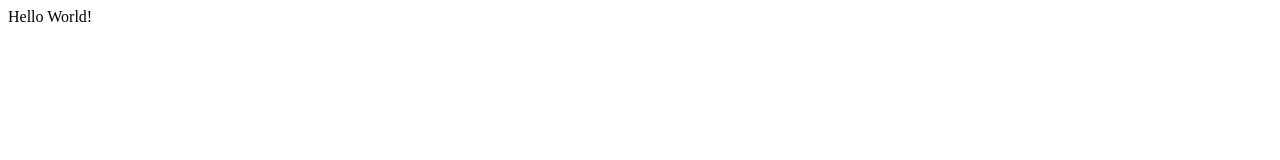
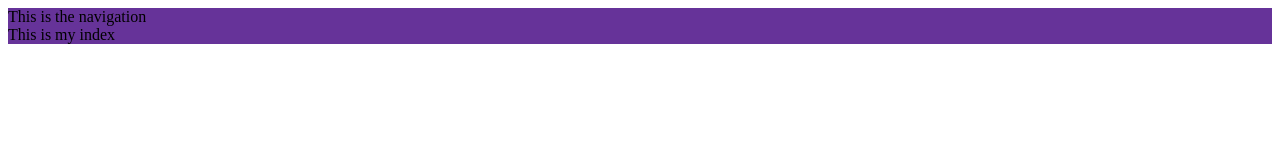
Before and after one commit to Lysautumn/gatsby-portfolio, a Gatsby site in the folder gatsby-portfolio/: page / in a window 1280 px wide. Built offline with nearby package versions, Linux system fonts and the light colour scheme; Gatsby itself is replaced by a stand-in of ours.

Commit message:
Layout component and Nav component brought into index correctly

```diff
--- /dev/null
+++ b/gatsby-portfolio/src/components/layout.css
@@ -0,0 +1,3 @@
+.layoutDiv {
+  background-color: rebeccapurple;
+}
--- a/gatsby-portfolio/src/components/layout.js
+++ b/gatsby-portfolio/src/components/layout.js
@@ -38,3 +38,16 @@
 // }
 
 // export default Layout
+
+// This component handles the layout of the app
+
+import React from "react";
+import './layout.css';
+
+const Layout = ({children}) => (
+  <div className="layoutDiv">
+    <main>{children}</main>
+  </div>
+)
+
+export default Layout;
--- a/gatsby-portfolio/src/components/nav.js
+++ b/gatsby-portfolio/src/components/nav.js
@@ -55,3 +55,13 @@
 // }
 
 // export default Nav
+
+import React from 'react';
+
+const Nav = () => (
+  <div>
+    This is the navigation
+  </div>
+)
+
+export default Nav;
--- a/gatsby-portfolio/src/pages/index.js
+++ b/gatsby-portfolio/src/pages/index.js
@@ -25,12 +25,21 @@
 
 // export default IndexPage
 
+// This component is the index/landing page of the site
+
 import React from 'react';
+import Layout from '../components/layout';
+import Nav from '../components/nav';
+
 
 const Index = () => (
-  <div>
-    Hello World!
-  </div>
+  <Layout>
+    <Nav/>
+    <div className="layoutDiv">
+      This is my index
+    </div>
+  </Layout>
+
 )
 
 export default Index;
```
